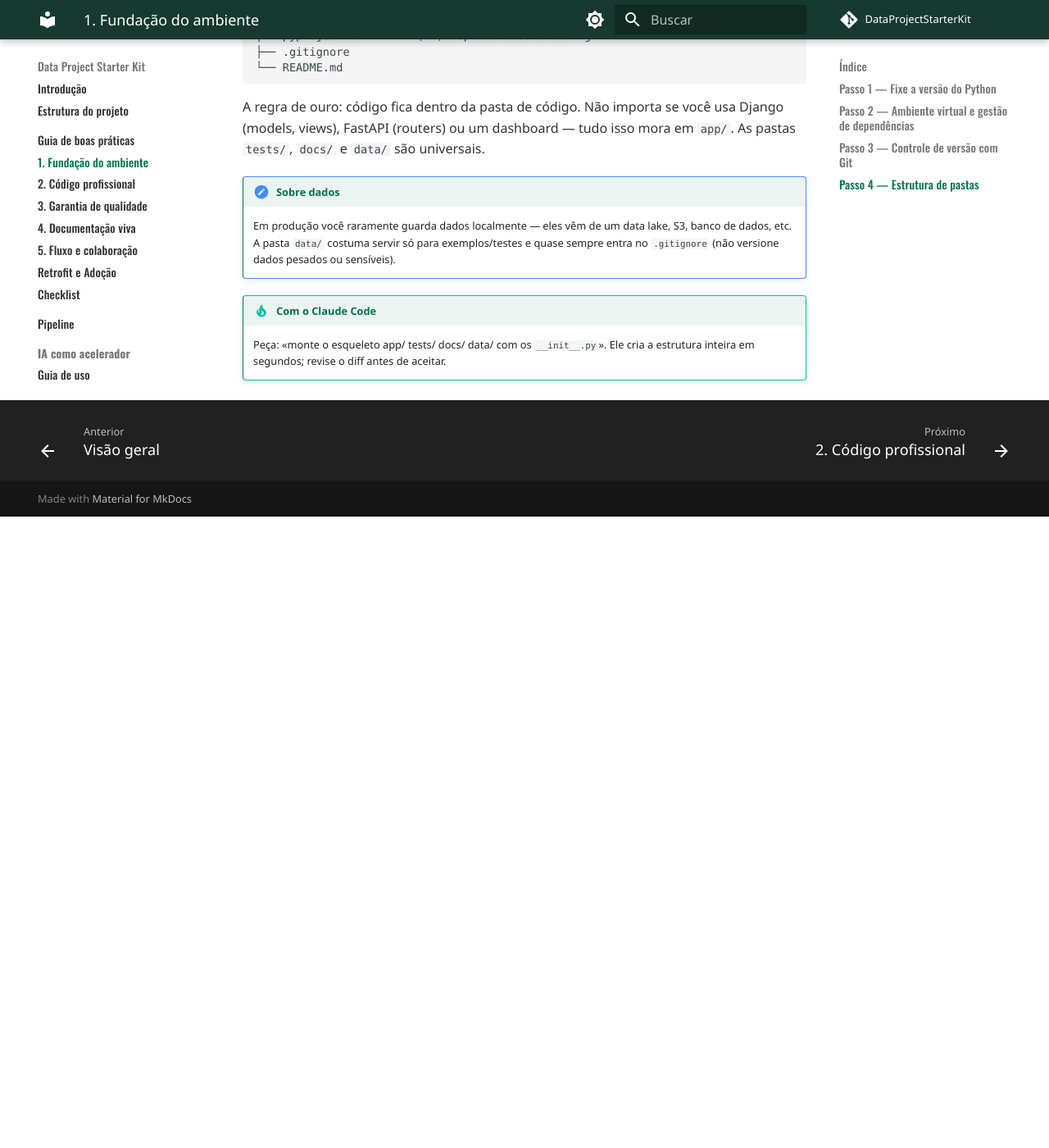
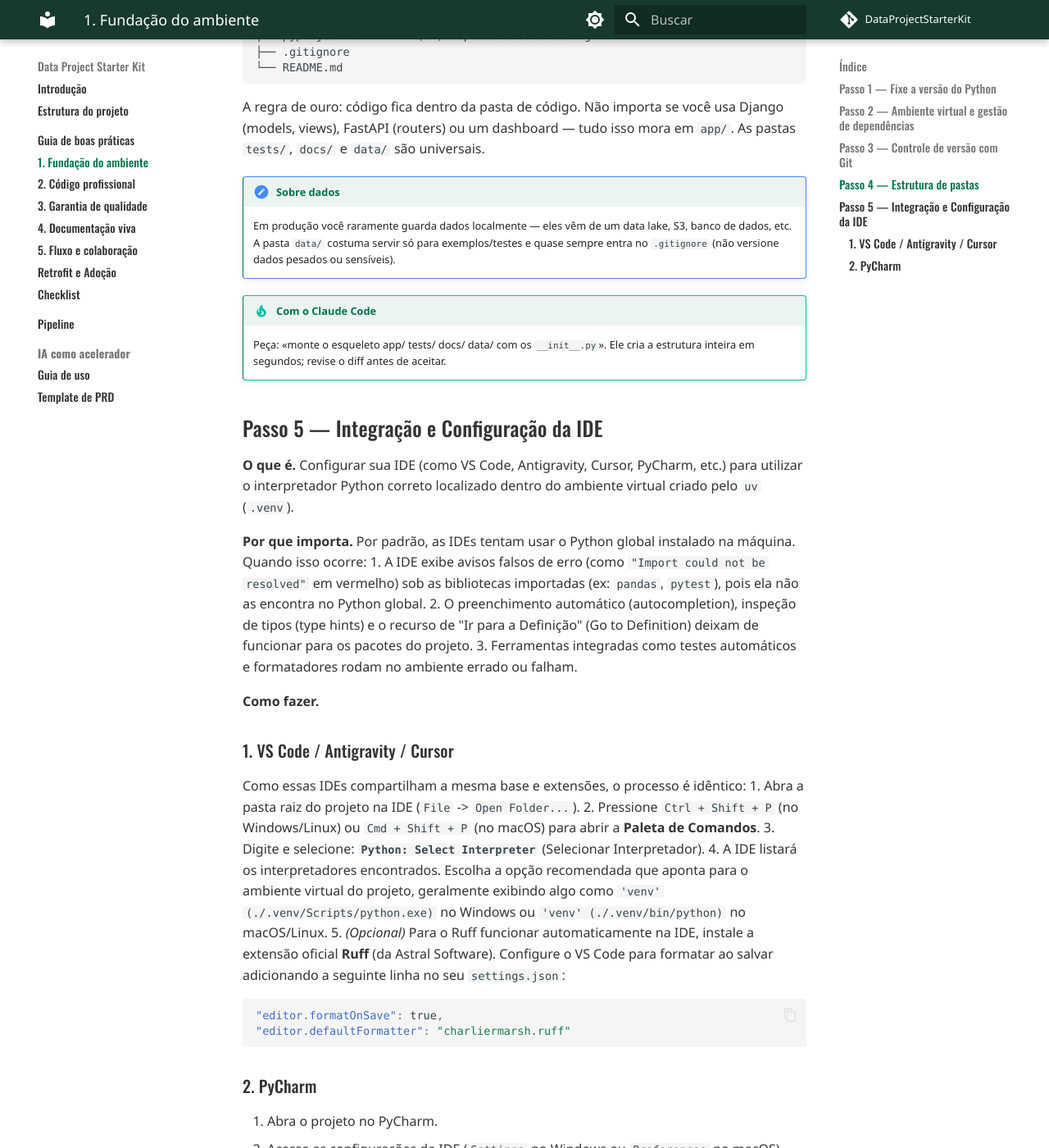
Before and after one commit to filipimr/Data-Project-Starter-Kit, an MkDocs documentation site: the page built from docs/guia/fundacao.md, in a window 1280 px wide and 1400 px high, scrolled down 3090 px. Shown: the whole window at 82% size. Built offline with MkDocs 1.6.1 and Material for MkDocs 9.7.7, drawn with Linux system fonts in a browser that asks for light colours; comment, search, counter and statistics services are not loaded; before the commit the page ends 3720 px from its top, so only the background shows below that; some of the changed text lies outside the part shown.

Commit message:
docs: add IDE setup guide and fix PRD code formatting (#8)

````diff
--- a/docs/guia/fundacao.md
+++ b/docs/guia/fundacao.md
@@ -156,3 +156,39 @@
     Peça: «monte o esqueleto app/ tests/ docs/ data/ com os `__init__.py`».
     Ele cria a estrutura inteira em segundos; revise o diff antes de
     aceitar.
+
+## Passo 5 — Integração e Configuração da IDE
+
+**O que é.** Configurar sua IDE (como VS Code, Antigravity, Cursor, PyCharm, etc.) para utilizar o interpretador Python correto localizado dentro do ambiente virtual criado pelo `uv` (`.venv`).
+
+**Por que importa.** Por padrão, as IDEs tentam usar o Python global instalado na máquina. Quando isso ocorre:
+1. A IDE exibe avisos falsos de erro (como `"Import could not be resolved"` em vermelho) sob as bibliotecas importadas (ex: `pandas`, `pytest`), pois ela não as encontra no Python global.
+2. O preenchimento automático (autocompletion), inspeção de tipos (type hints) e o recurso de "Ir para a Definição" (Go to Definition) deixam de funcionar para os pacotes do projeto.
+3. Ferramentas integradas como testes automáticos e formatadores rodam no ambiente errado ou falham.
+
+**Como fazer.**
+
+### 1. VS Code / Antigravity / Cursor
+Como essas IDEs compartilham a mesma base e extensões, o processo é idêntico:
+1. Abra a pasta raiz do projeto na IDE (`File` -> `Open Folder...`).
+2. Pressione `Ctrl + Shift + P` (no Windows/Linux) ou `Cmd + Shift + P` (no macOS) para abrir a **Paleta de Comandos**.
+3. Digite e selecione: **`Python: Select Interpreter`** (Selecionar Interpretador).
+4. A IDE listará os interpretadores encontrados. Escolha a opção recomendada que aponta para o ambiente virtual do projeto, geralmente exibindo algo como `'venv' (./.venv/Scripts/python.exe)` no Windows ou `'venv' (./.venv/bin/python)` no macOS/Linux.
+5. *(Opcional)* Para o Ruff funcionar automaticamente na IDE, instale a extensão oficial **Ruff** (da Astral Software). Configure o VS Code para formatar ao salvar adicionando a seguinte linha no seu `settings.json`:
+   ```json
+   "editor.formatOnSave": true,
+   "editor.defaultFormatter": "charliermarsh.ruff"
+   ```
+
+### 2. PyCharm
+1. Abra o projeto no PyCharm.
+2. Acesse as configurações da IDE (`Settings` no Windows ou `Preferences` no macOS).
+3. Navegue até **`Project: <nome-do-projeto>`** -> **`Python Interpreter`**.
+4. Clique em **`Add Interpreter`** (canto superior direito da tela de seleção) -> **`Add Local Interpreter...`**.
+5. Selecione **`Virtualenv Environment`** na barra lateral.
+6. Escolha a opção **`Existing`** (Ambiente Existente).
+7. No campo *Interpreter*, clique nos três pontos `...` e aponte para o executável do Python dentro da pasta `.venv` do projeto (ex: `.venv/Scripts/python.exe` no Windows ou `.venv/bin/python` no macOS/Linux).
+8. Clique em **`OK`** e aplique as configurações.
+
+!!! tip "Com o Claude Code"
+    Peça: «me explique como configurar o VS Code para usar o ambiente virtual do uv e ativar o Ruff no salvamento». O Claude Code pode até criar ou editar o arquivo de configurações do VS Code (`.vscode/settings.json`) na raiz do seu projeto se você preferir automatizar isso.
````
Also changed, not shown: PRD_TEMPLATE.md (+3 -1 lines), README.md (+2 -1 lines), docs/prd-template.md (+3 -1 lines).
